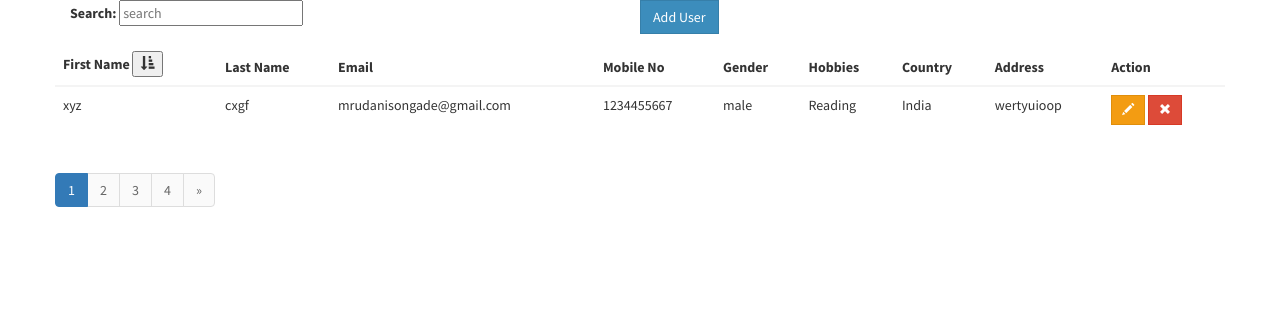
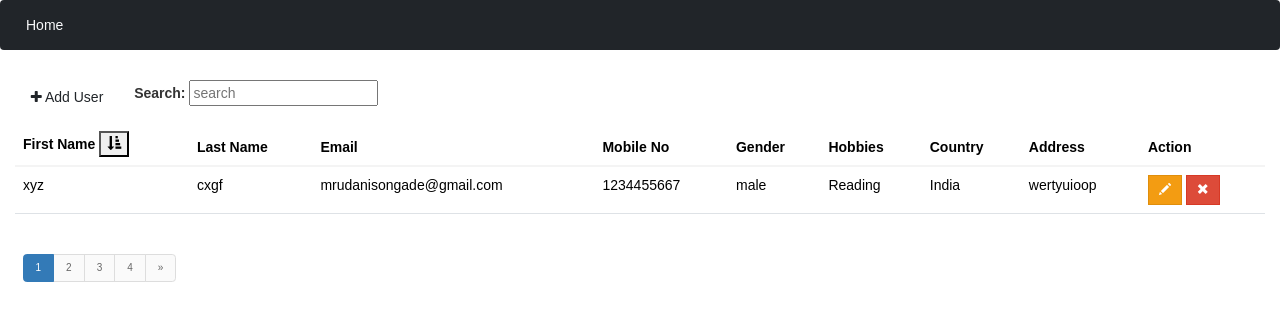
Before and after one commit to Mrudu30/userform, a Flask app: page / in a window 1280 px wide. Shown: the top 321 px of the page. Run offline with Flask 3, Linux system fonts and the light colour scheme; data comes from the database, SQL or seed files in the repository; some libraries are stand-ins or nearby versions.

Commit message:
main wrapper added

```diff
--- a/templates/addUser.html
+++ b/templates/addUser.html
@@ -1,3 +1,5 @@
+{% extends "main.html" %}
+{% block content %}
 <link rel="stylesheet" href="{{ url_for('static', filename='css/bootstrap.min.css')}}">
 <link rel="stylesheet" href="{{ url_for('static', filename='css/AdminLTE.min.css')}}">
 <link rel="stylesheet" href="{{ url_for('static', filename='css/_all-skins.min.css')}}">
@@ -61,3 +63,4 @@
 
 <!-- validation script -->
 <script src="{{ url_for('static', filename='js/validation.js') }}"></script>
+{% endblock content %}
--- a/templates/deleteConfirmation.html
+++ b/templates/deleteConfirmation.html
@@ -1,4 +1,5 @@
-
+{% extends "main.html" %}
+{% block content %}
 <link rel="stylesheet" href="{{ url_for('static', filename='css/bootstrap.min.css')}}">
 <link rel="stylesheet" href="{{ url_for('static', filename='css/AdminLTE.min.css')}}">
 <link rel="stylesheet" href="{{ url_for('static', filename='css/_all-skins.min.css')}}">
@@ -50,3 +51,4 @@
         <button type="submit" class="btn btn-primary">Submit</button>
     </form>
 </div>
+{% endblock content %}
--- a/templates/home_utf8.html
+++ b/templates/home_utf8.html
@@ -1,3 +1,5 @@
+{% extends "main.html" %}
+{% block content %}
 <!DOCTYPE html>
 <html lang="en">
 <head>
@@ -12,12 +14,14 @@
     <script src="{{ url_for('static', filename='js/sort.js') }}"></script>
 </head>
 
-<body class="grid container">
+<body class="container">
     <div class="row">
-        <a name="" id="" class="btn btn-primary btn-flat" href="/add" role="button">Add User</a>
+        <a name="" id="" class="btn col-sm-1" href="/add" role="button">
+            <i class="fa fa-plus" aria-hidden="true"></i>
+            Add User</a>
         <form action="/" method="post" class="col-sm-6">
             <div class="form-group">
-            <label for="">Search: </label>
+            <label for="search">Search: </label>
             <input type="text" name="fname" placeholder="search" class="form-input">
             </div>
         </form>
@@ -41,7 +45,10 @@
                 <tr>
                     <th>
                         First Name
-                        <button><span id="fnamebtn" class="glyphicon glyphicon-sort-by-attributes"></span></button>
+                        <button>
+                            <span id="fnamebtn" class="glyphicon glyphicon-sort-by-attributes"></span>
+                        </button>
+                        <input type="hidden" name="ascdescval" value="ASC" id="ascdescval">
                     </th>
                     <th>Last Name</th>
                     <th>Email</th>
@@ -77,6 +84,7 @@
             </tbody>
         </table>
     </div>
+    {% if pagination %}
     <div class="row">
         <nav aria-label="Page navigation">
             <ul class="pagination">
@@ -102,5 +110,7 @@
             </ul>
         </nav>
     </div>
+    {% endif %}
 </body>
 </html>
+{% endblock content %}
--- /dev/null
+++ b/templates/main.html
@@ -0,0 +1,29 @@
+<!DOCTYPE html>
+<html lang="en">
+<head>
+    <meta charset="UTF-8">
+    <meta name="viewport" content="width=device-width, initial-scale=1.0">
+    <link href="https://cdn.jsdelivr.net/npm/bootstrap@5.3.2/dist/css/bootstrap.min.css" rel="stylesheet">
+    <script src="https://cdn.jsdelivr.net/npm/bootstrap@5.3.2/dist/js/bootstrap.bundle.min.js"></script>
+    <link rel="stylesheet" href="https://cdnjs.cloudflare.com/ajax/libs/font-awesome/4.7.0/css/font-awesome.min.css">
+   <style>
+        .mainbody {
+            margin: 0;
+            font-family: Arial, sans-serif;
+        }
+    </style>
+</head>
+<body class="mainbody">
+<nav class="navbar navbar-expand-sm bg-dark navbar-dark">
+    <div class="nav-item">
+        <a class="nav-link text-light" href="/" style="margin: 0px 25px;">Home</a>
+    </div>
+</nav>
+
+<div style="margin: 30px;">
+{% block content %}
+
+{% endblock content %}
+</div>
+</body>
+</html>
--- /dev/null
+++ b/templates/sort.html
@@ -0,0 +1,2 @@
+<h1>Sort page</h1>
+val: f_name asc
--- a/templates/updateUser.html
+++ b/templates/updateUser.html
@@ -1,3 +1,5 @@
+{% extends "main.html" %}
+{% block content %}
 <link rel="stylesheet" href="{{ url_for('static', filename='css/bootstrap.min.css')}}">
 <link rel="stylesheet" href="{{ url_for('static', filename='css/AdminLTE.min.css')}}">
 <link rel="stylesheet" href="{{ url_for('static', filename='css/_all-skins.min.css')}}">
@@ -49,3 +51,4 @@
         <button type="submit" class="btn btn-primary">Submit</button>
     </form>
 </div>
+{% endblock content %}
```
